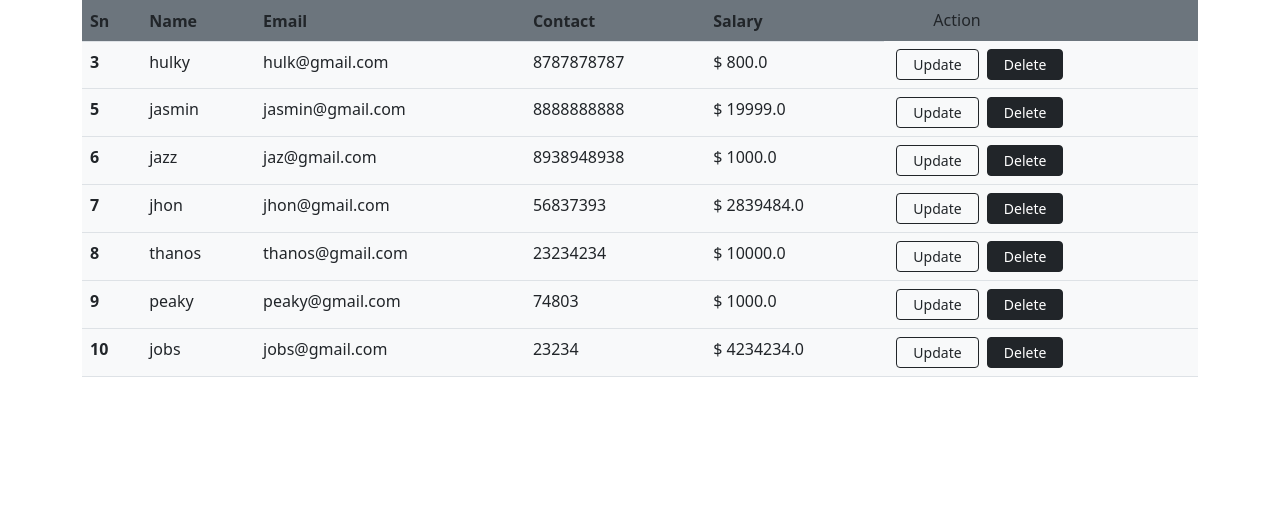
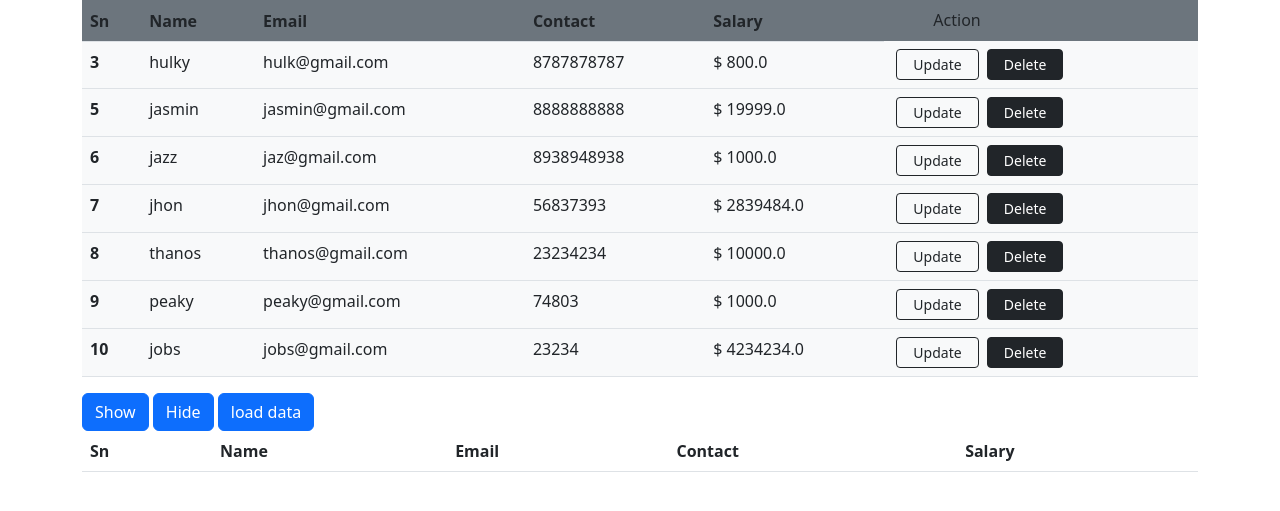
Before and after one commit to binayak316/python-permissions-of-users-and-groups-with-login-functionality-on-template, a Django app: page / in a window 1280 px wide. Shown: the part 211-722 px from the top of the page. Run offline with Django 4.2, Linux system fonts and the light colour scheme; a user stored in the database is signed in; data comes from the database, SQL or seed files in the repository; both versions use the stored data as it was after the commit; lists and menus that the app fills with data are empty.

Commit message:
json response with show hide button for data

```diff
--- a/CrudOnPermissions/settings.py
+++ b/CrudOnPermissions/settings.py
@@ -107,7 +107,7 @@ AUTH_PASSWORD_VALIDATORS = [
 
 LANGUAGE_CODE = 'en-us'
 
-TIME_ZONE = 'UTC'
+TIME_ZONE = 'Asia/Kathmandu'
 
 USE_I18N = True
 
--- a/app/templates/app/base.html
+++ b/app/templates/app/base.html
@@ -5,10 +5,10 @@
     <meta http-equiv="X-UA-Compatible" content="IE=edge">
     <meta name="viewport" content="width=device-width, initial-scale=1.0">
     <link href="https://cdn.jsdelivr.net/npm/bootstrap@5.2.2/dist/css/bootstrap.min.css" rel="stylesheet" integrity="sha384-Zenh87qX5JnK2Jl0vWa8Ck2rdkQ2Bzep5IDxbcnCeuOxjzrPF/et3URy9Bv1WTRi" crossorigin="anonymous">
+    <script src="https://ajax.googleapis.com/ajax/libs/jquery/3.6.0/jquery.min.js"></script>
     <title>Document</title>
 </head>
 <body>
-
     {% block content %}
     {% endblock %}
 </body>
--- a/app/templates/app/index.html
+++ b/app/templates/app/index.html
@@ -16,6 +16,7 @@
       <button class="btn btn-outline-dark mx-5 mt-3 d-flex justify-content-center col-lg-11" disabled>You don't have any permission to add employee</button>
     {% endif %}
     <div>
+
         <table class="table bg-light mt-3">
             <thead class="thead-dark">
               <tr class="bg-secondary">
@@ -53,6 +54,66 @@
 
             </tbody>
           </table>
+
+
     </div>
    </div>
+
+   <div class="container">
+    <div class="row">
+      <div class="col-md-12">
+        <button class="btn btn-primary" id="clickbtn">Show</button>
+        <button class="btn btn-primary" id="hidebtn">Hide</button>
+        <button class="btn btn-primary" id="loadbtn" onclick="this.style.visibility = 'hidden'">load data</button>
+        <div class="maindata">
+          <table class="table">
+            <thead>
+              <th>Sn</th>
+              <th>Name</th>
+              <th>Email</th>
+              <th>Contact</th>
+              <th>Salary</th>
+            </thead>
+            <tbody class="tabledata" id="tabledata">
+
+            </tbody>
+          </table>
+        </div>
+      </div>
+    </div>
+   </div>
+
+
+   <script>
+    $('#clickbtn').on('click',(function(){
+      $('#tabledata').show();
+    }));
+
+    $('#loadbtn').click(function(){
+    // $('#loadbtn').load();
+
+    $.ajax({
+        type:'GET',
+        url:'/app',
+        success:function(response){
+        console.log(response)
+        for(var i = 0; i<=response.employees.length; i++){
+          $('#tabledata').append(
+            '<tr><td>'+ parseInt(i+1) +
+            '</td><td>' + response.employees[i].name +
+            '</td> <td>' + response.employees[i].email +
+            '</td><td>'+response.employees[i].contact +
+            '</td><td>'+response.employees[i].salary+
+            '</td></tr>')
+          }
+        }
+      })
+    });
+
+    $('#hidebtn').click(function(){
+    $('#tabledata').hide();
+    });
+   </script>
+
+
 {% endblock %}
--- a/app/urls.py
+++ b/app/urls.py
@@ -8,6 +8,6 @@ urlpatterns = [
 
     path('add-employee', views.add_employee, name="addEmployee"),
     path('update-employee/<int:pk>', views.update_employee, name="update-employee"),
-    path('delete-employee/<int:pk>', views.delete_employee, name="delete-employee")
-
+    path('delete-employee/<int:pk>', views.delete_employee, name="delete-employee"),
+    path('app', views.app, name="app"),
 ]
--- a/app/views.py
+++ b/app/views.py
@@ -3,9 +3,12 @@ from .forms import RegisterForm, EmployeeForm
 from django.contrib import messages
 from django.contrib.auth.decorators import login_required
 from django.contrib.auth import authenticate, login, logout
-from django.contrib.auth.models import Group
+from django.contrib.auth.models import Group, Permission
+from django.http.response import JsonResponse
+import json
+from django.forms.models import  model_to_dict
+from .models import Employee
 
-from .models import Employee
 
 
 # Create your views here.
@@ -70,9 +73,13 @@ def logout_user(request):
 
 @login_required
 def index(request):
-    emp = Employee.objects.all()
+    emp = Employee.objects.all().order_by('id')
+    manager = Group.objects.filter(name='manager').first()
+    permissions = Permission.objects.all()
     context = {
         'emp':emp,
+        'manager' : manager,
+        'permissions' : permissions
     }
     return render(request, 'app/index.html',context)
 
@@ -112,3 +119,21 @@ def delete_employee(request, pk):
         'emp':emp,
     }
     return render(request,'app/delete_employee.html',context)
+
+
+def app(request):
+
+    data = []
+    employees = Employee.objects.all().order_by('id')
+    print(type(employees))
+    for emp in employees:
+        data.append({
+            'id': emp.id,
+            'name': emp.emp_name,
+            'email':emp.emp_email,
+            'contact':emp.emp_contact,
+            'salary':str(emp.emp_salary),
+        })
+    return JsonResponse({'employees':data}, safe=False)
+
+    # return JsonResponse(model_to_dict(context), safe=False)
```
Also changed, not shown: db.sqlite3.
